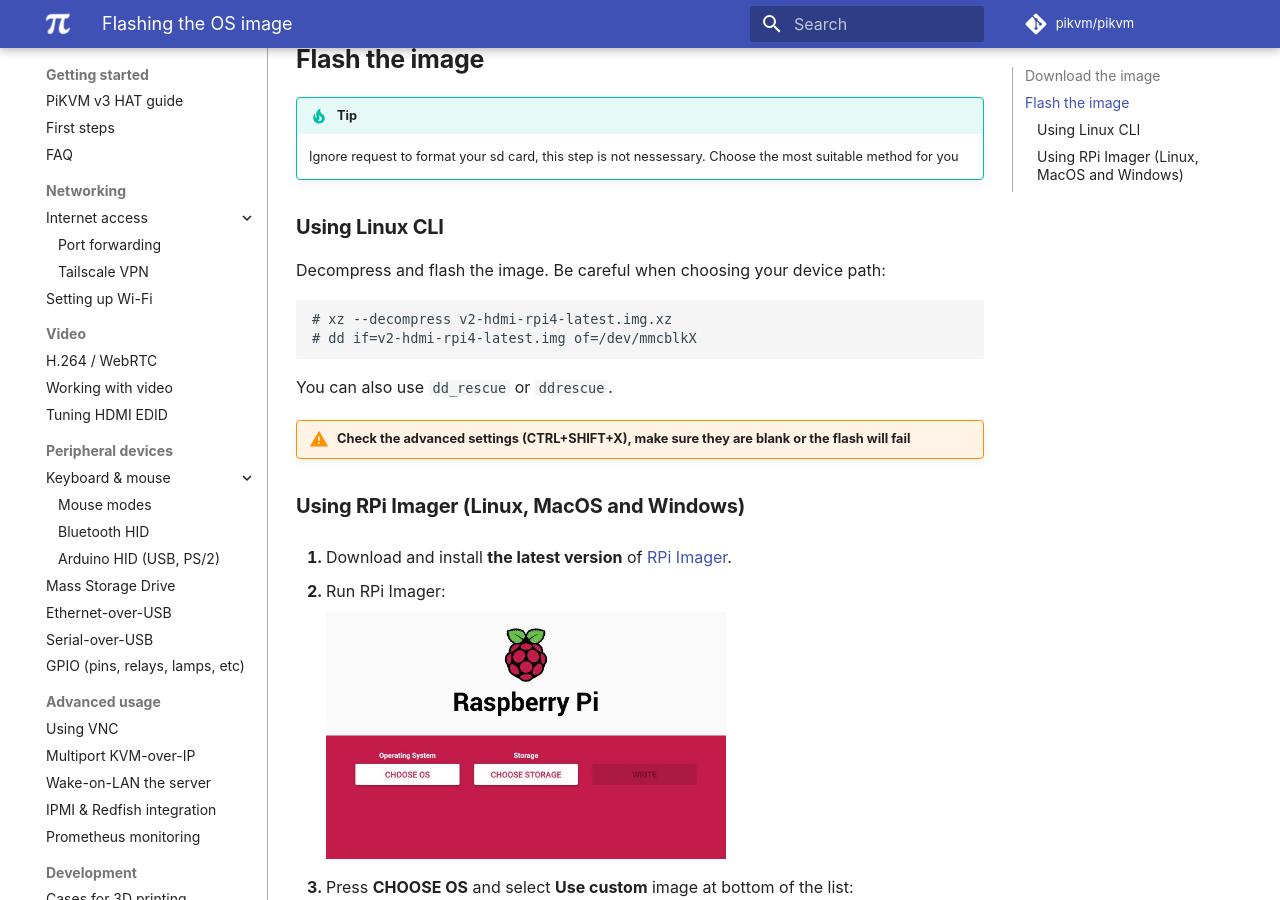
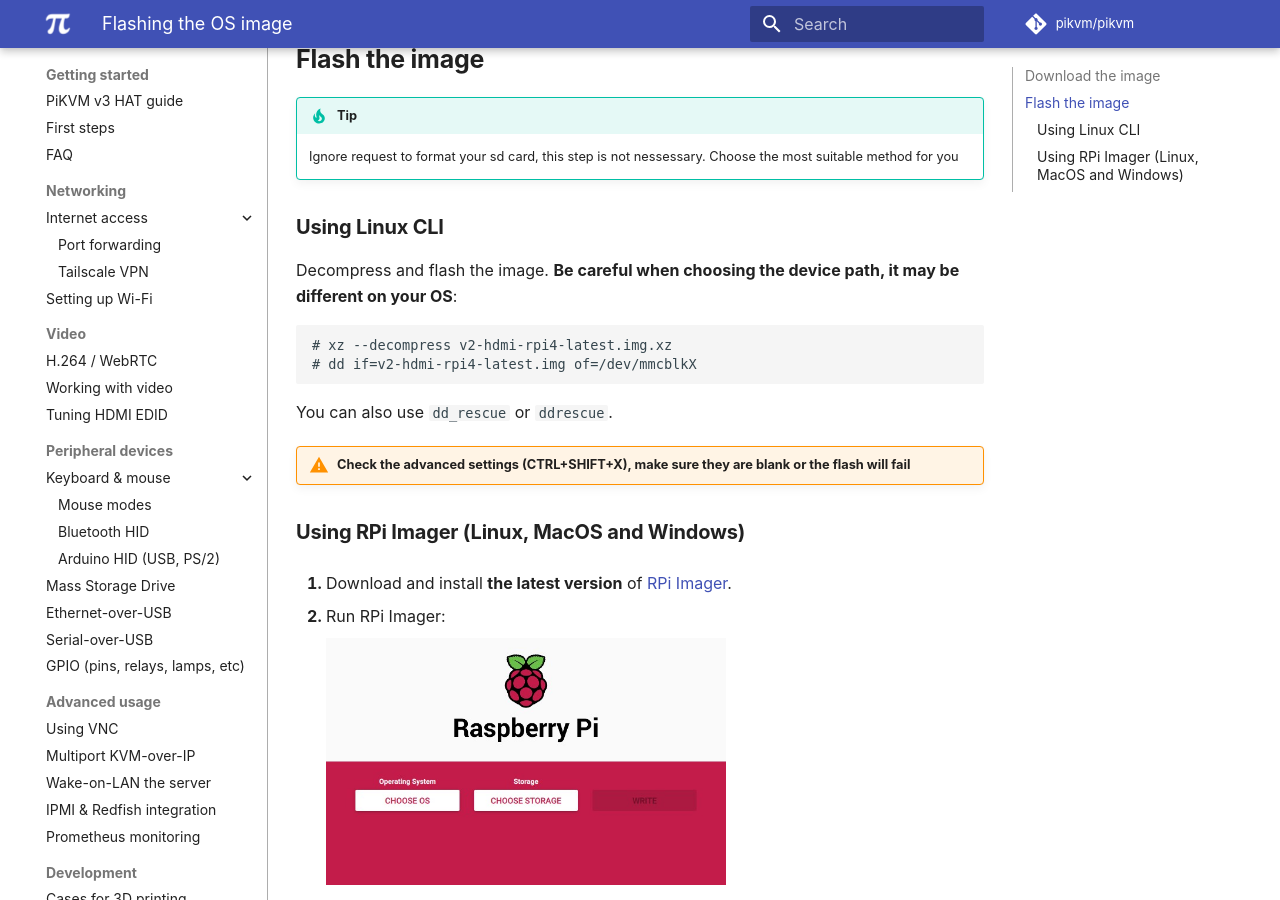
Before and after one commit to pikvm/pikvm, an MkDocs documentation site: the page built from docs/flashing_os.md, in a window 1280 px wide and 900 px high, scrolled down 837 px. Built offline with MkDocs 1.6.1 and Material for MkDocs 9.7.7, drawn with Linux system fonts in a browser that asks for light colours; some web fonts are replaced; comment, search, counter and statistics services are not loaded.

Commit message:
Fixed #578

````diff
--- a/docs/flashing_os.md
+++ b/docs/flashing_os.md
@@ -29,7 +29,7 @@
 
 ### Using Linux CLI
 
-Decompress and flash the image. Be careful when choosing your device path:
+Decompress and flash the image. **Be careful when choosing the device path, it may be different on your OS**:
 
 ```
 # xz --decompress v2-hdmi-rpi4-latest.img.xz
````
